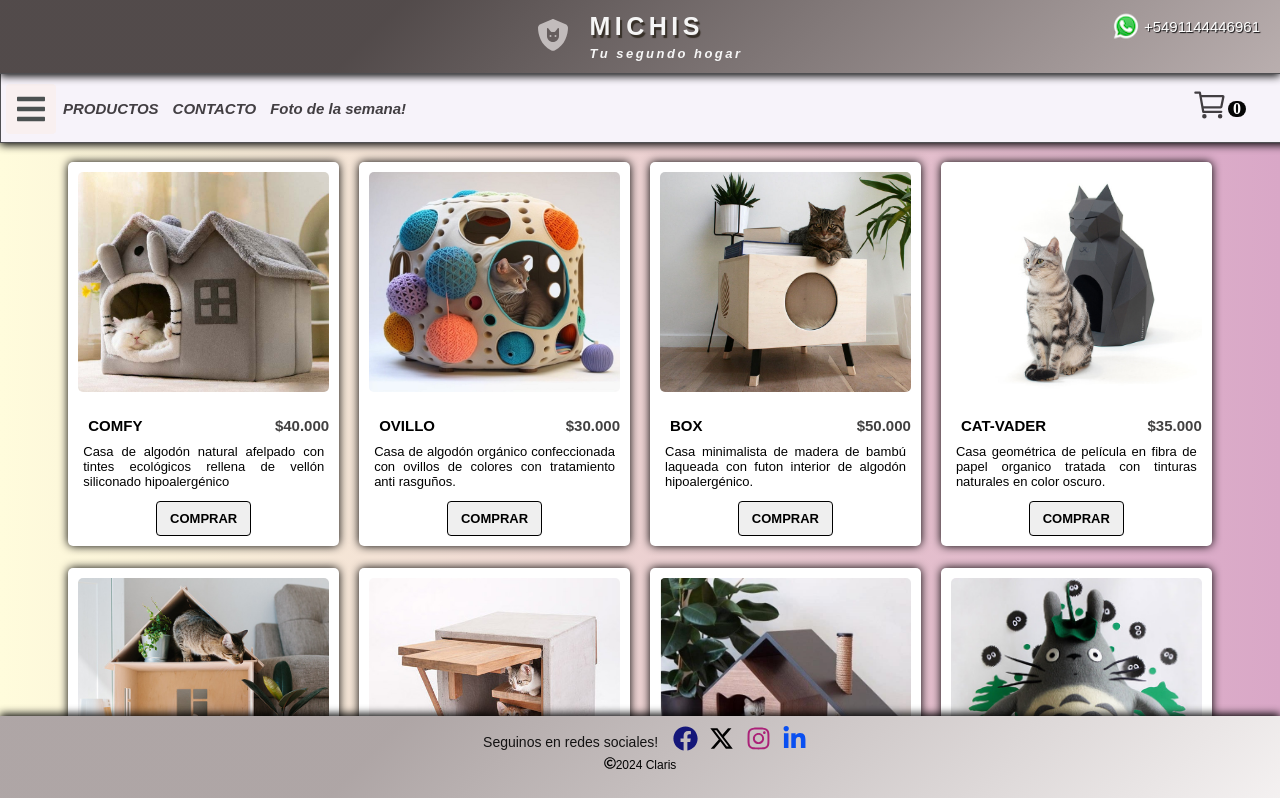
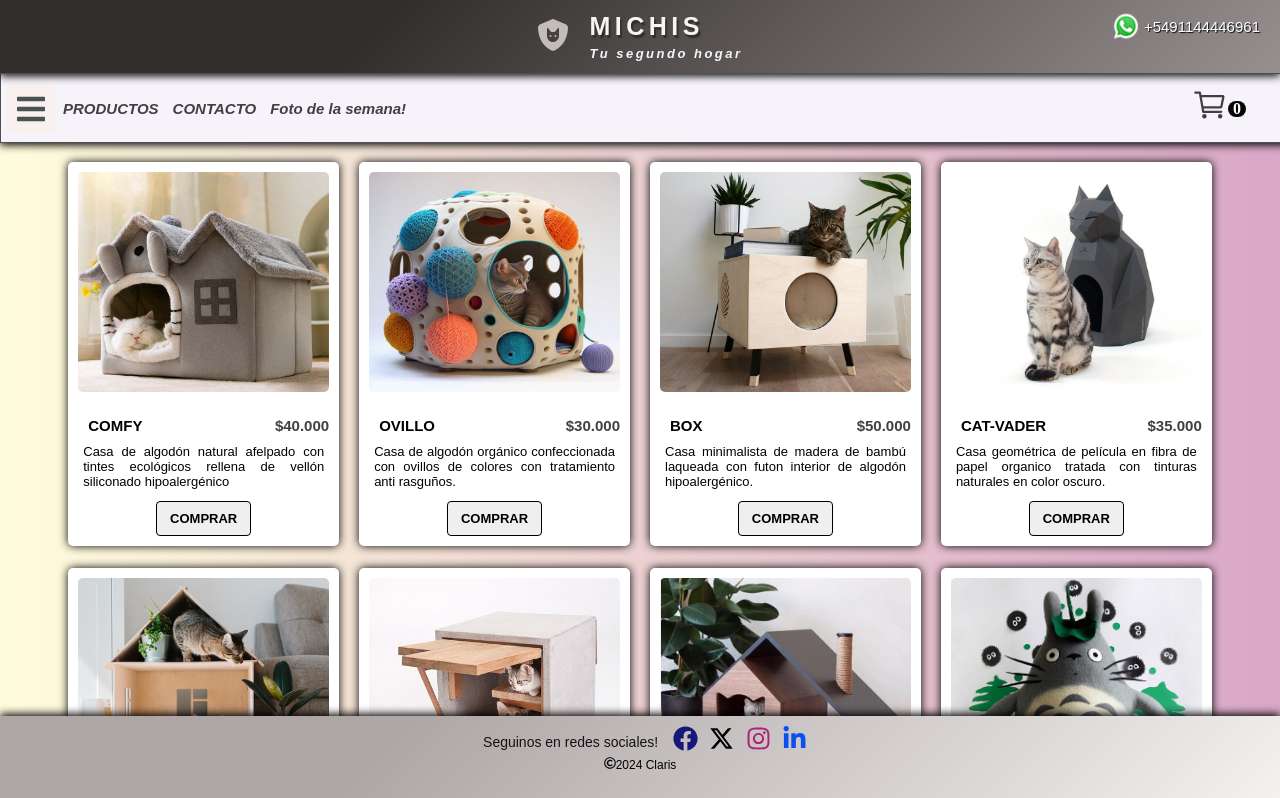
Before and after one commit to holaclaris/michisReact, a React (Create React App) app in the folder michis/: page / in a window 1280 px wide. Shown: the top 798 px of the page. Built offline with nearby package versions, Linux system fonts and the light colour scheme.

Commit message:
Cambios esteticos

```diff
--- a/michis/src/components/App.css
+++ b/michis/src/components/App.css
@@ -29,7 +29,7 @@ header {
 
     background: hsla(0, 1%, 18%, 1);
 
-    background: linear-gradient(135deg, hsl(0deg 4.74% 30.72%) 30%, hsl(0deg 7.24% 70.46%) 100%);
+    background: linear-gradient(135deg, hsl(0deg 4.43% 18.75%) 30%, hsl(0deg 3.75% 57.89%) 100%);
 
     background: -moz-linear-gradient(135deg, hsla(0, 1%, 18%, 1) 30%, hsla(60, 0%, 42%, 1) 100%);
 
```
